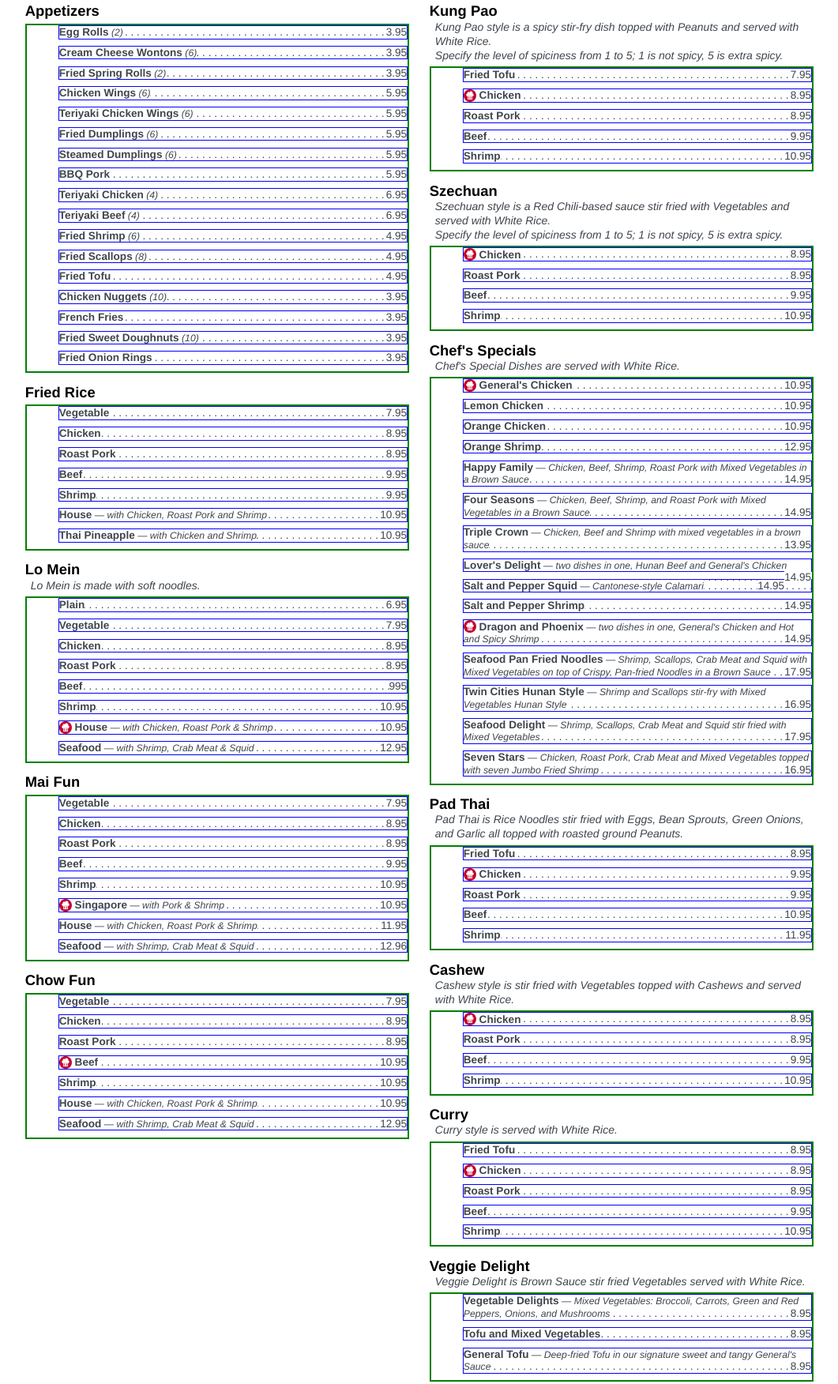
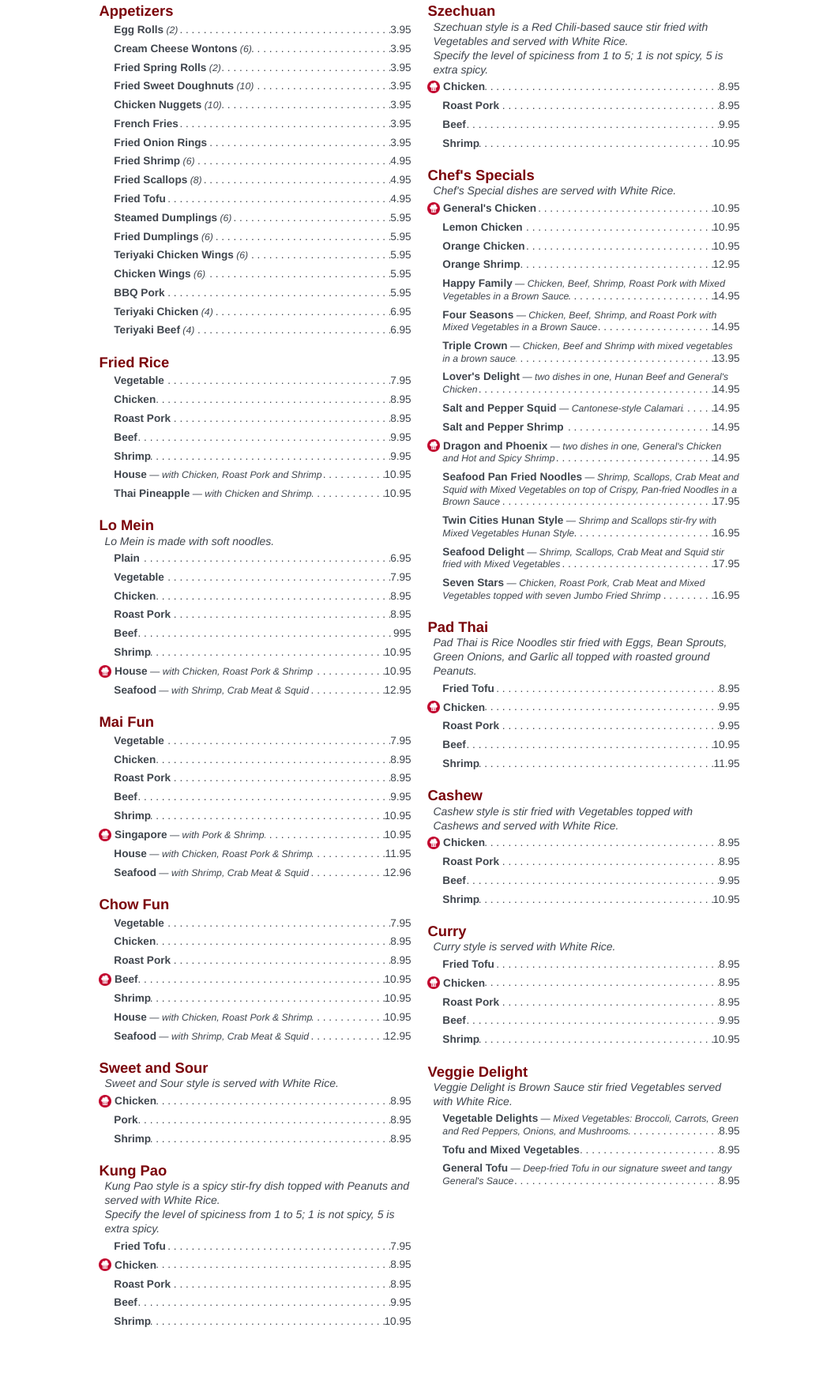
Before and after one commit to BluePawDev/asian-hon-html-css, a plain HTML site: page public/views/menu-delivery.html in a window 1280 px wide. Shown: the part 236-1988 px from the top of the page at 79% size, without its empty margins (109-1170 px from the left). After the commit the page ends 1939 px from the top, so only its background shows below. Drawn offline with Linux system fonts and the light colour scheme.

Commit message:
Clean-up menu-delivery.html layout in menu.css

```diff
--- a/public/styles/menu.css
+++ b/public/styles/menu.css
@@ -1,7 +1,7 @@
 /* MENU BODY */
 
 .menu-body {
-  width: 80%;
+  width: 65%;
   margin: 0 auto;
   /*border: 1px purple solid;*/
 }
@@ -35,6 +35,7 @@
 .dish-style {
   margin: 0;
   font-size: 1.15em;
+  color: #7A0309;
 }
 
 .dish-style-desc {
@@ -53,6 +54,7 @@
   height: 16px;
   width: 16px;
   vertical-align: bottom;
+  margin-left: -1.4em;
 }
 
 .dish {
@@ -64,18 +66,18 @@
   font-size: .9em;
 }
 
-/* LEADERS */
+/**** LEADERS ****/
 
 ul.leaders {
   max-width: 100%;
   overflow-x: hidden;
   list-style: none;
+  font-size: .85em;
   font-weight: 400;
-  font-size: .85em;
   color: #3f454d;
   /*line-height: 18px;*/
   margin-top: .4em;
-  border: 2pt green solid
+  /*border: 2pt green solid*/
 }
 
 ul.leaders li:after {
@@ -100,10 +102,10 @@ ul.leaders span+span {
 
 ul.leaders li {
   margin-bottom: .6em;
-  margin-left: 0;
-  padding: 0;
+  margin-left: -1.55em;
+  /*padding: 0;*/
   /*max-width: 100%;*/
-  border: 1pt blue solid
+  /*border: 1pt blue solid*/
 }
 
 /* IMAGES */
@@ -112,3 +114,9 @@ img {
   height: 10em;
   width: 10em;
 }
+
+li {
+  margin-left: 0;
+  padding: 0;
+  margin: 0 auto;
+}
--- a/public/views/menu-delivery.html
+++ b/public/views/menu-delivery.html
@@ -71,20 +71,20 @@
           <li><span class='dish'>Egg Rolls<i class="dish-desc"> (2)</i></span><span>3.95</span></li>
           <li><span class='dish'>Cream Cheese Wontons<i class="dish-desc"> (6)</i></span><span>3.95</span></li>
           <li><span class='dish'>Fried Spring Rolls<i class="dish-desc"> (2)</i></span><span>3.95</span></li>
+          <li><span class='dish'>Fried Sweet Doughnuts<i class="dish-desc"> (10)</i></span><span>3.95</span></li>
+          <li><span class='dish'>Chicken Nuggets<i class="dish-desc"> (10)</i></span><span>3.95</span></li>
+          <li><span class='dish'>French Fries</span><span>3.95</span></li>
+          <li><span class='dish'>Fried Onion Rings</span><span>3.95</span></li>
+          <li><span class='dish'>Fried Shrimp<i class="dish-desc"> (6)</i></span><span>4.95</span></li>
+          <li><span class='dish'>Fried Scallops<i class="dish-desc"> (8)</i></span><span>4.95</span></li>
+          <li><span class='dish'>Fried Tofu</span><span>4.95</span></li>
+          <li><span class='dish'>Steamed Dumplings<i class="dish-desc"> (6)</i></span><span>5.95</span></li>
+          <li><span class='dish'>Fried Dumplings<i class="dish-desc"> (6)</i></span><span>5.95</span></li>
+          <li><span class='dish'>Teriyaki Chicken Wings<i class="dish-desc"> (6)</i></span><span>5.95</span></li>
           <li><span class='dish'>Chicken Wings<i class="dish-desc"> (6)</i></span><span>5.95</span></li>
-          <li><span class='dish'>Teriyaki Chicken Wings<i class="dish-desc"> (6)</i></span><span>5.95</span></li>
-          <li><span class='dish'>Fried Dumplings<i class="dish-desc"> (6)</i></span><span>5.95</span></li>
-          <li><span class='dish'>Steamed Dumplings<i class="dish-desc"> (6)</i></span><span>5.95</span></li>
           <li><span class='dish'>BBQ Pork</span><span>5.95</span></li>
           <li><span class='dish'>Teriyaki Chicken<i class="dish-desc"> (4)</i></span><span>6.95</span></li>
           <li><span class='dish'>Teriyaki Beef<i class="dish-desc"> (4)</i></span><span>6.95</span></li>
-          <li><span class='dish'>Fried Shrimp<i class="dish-desc"> (6)</i></span><span>4.95</span></li>
-          <li><span class='dish'>Fried Scallops<i class="dish-desc"> (8)</i></span><span>4.95</span></li>
-          <li><span class='dish'>Fried Tofu</span><span>4.95</span></li>
-          <li><span class='dish'>Chicken Nuggets<i class="dish-desc"> (10)</i></span><span>3.95</span></li>
-          <li><span class='dish'>French Fries</span><span>3.95</span></li>
-          <li><span class='dish'>Fried Sweet Doughnuts<i class="dish-desc"> (10)</i></span><span>3.95</span></li>
-          <li><span class='dish'>Fried Onion Rings</span><span>3.95</span></li>
         </ul>
       <!-- END ul.appetizers -->
     </div>
@@ -152,11 +152,17 @@
       <!-- END ul.chow-fun -->
     </div>
 
-  </div>
-  <!-- END COLUMN 1 -->
-
-  <!-- START COLUMN 2 -->
-  <div class="column">
+    <div class="menu-div sweet-sour-div">
+      <h4 class='dish-style'>Sweet and Sour</h4>
+      <p class="dish-style-desc">Sweet and Sour style is served with White Rice.</p>
+      <!-- START ul.sweet-sour -->
+      <ul class="leaders">
+        <li><span class='dish'><img src="../images/chef-recommendation-6.png" alt="" class="chef-rec"> Chicken</span><span>8.95</span></li>
+        <li><span class='dish'>Pork</span><span>8.95</span></li>
+        <li><span class='dish'>Shrimp</span><span>8.95</span></li>
+      </ul>
+      <!-- END ul.sweet-sour -->
+    </div>
 
     <div class="menu-div kung-pao-div">
       <h4 class='dish-style'>Kung Pao</h4>
@@ -170,8 +176,16 @@
         <li><span class='dish'>Beef</span><span>9.95</span></li>
         <li><span class='dish'>Shrimp</span><span>10.95</span></li>
       </ul>
+    </div>
 
-    </div>
+
+  </div>
+  <!-- END COLUMN 1 -->
+
+  <!-- START COLUMN 2 -->
+  <div class="column">
+
+
 
     <div class="menu-div szechuan-div">
       <h4 class='dish-style'>Szechuan</h4>
@@ -188,7 +202,7 @@
 
     <div class="menu-div chefs-special-div">
       <h4 class='dish-style'>Chef's Specials</h4>
-      <p class="dish-style-desc">Chef's Special Dishes are served with White Rice.</p>
+      <p class="dish-style-desc">Chef's Special dishes are served with White Rice.</p>
       <!-- START ul.chefs-special -->
       <ul class="leaders">
         <li><span class="dish"><img src="../images/chef-recommendation-6.png" alt="" class="chef-rec"> General's Chicken</span><span>10.95</span></li>
```
